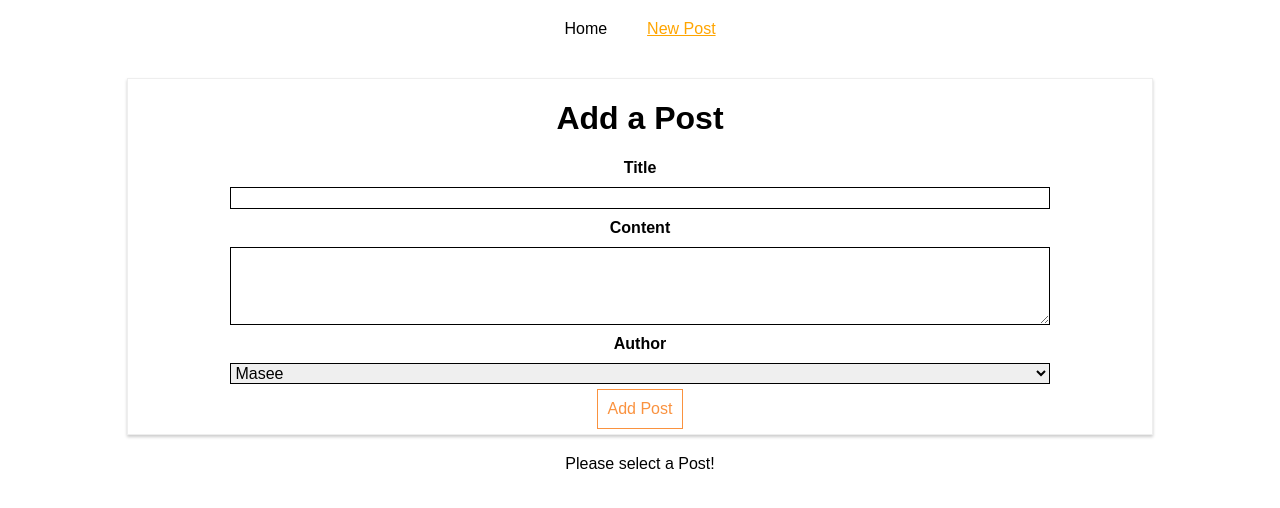
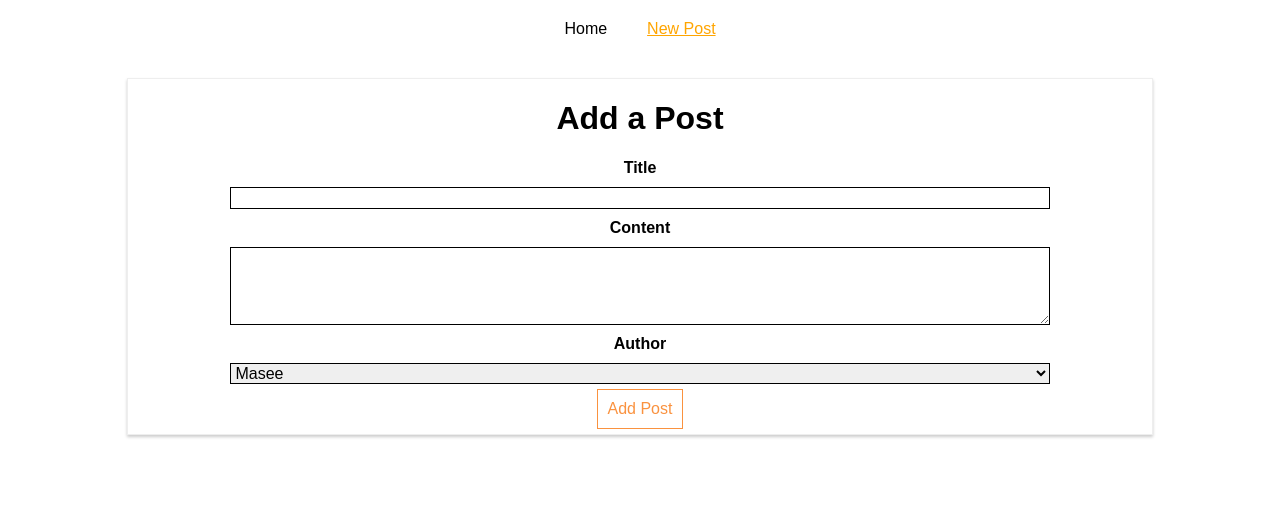
Before and after one commit to maseehussain/http-React-Test, a React (Create React App) app: page /new-post in a window 1280 px wide. Shown: the top 508 px of the page. Built offline with nearby package versions, Linux system fonts and the light colour scheme; no server answers.

Commit message:
Import switch and wrap around our route, which tells it load one at a time

```diff
--- a/src/containers/Blog/Blog.js
+++ b/src/containers/Blog/Blog.js
@@ -2,7 +2,7 @@
 //3- Import Axios
 // import Axios from "axios";
 //import Axios from "../../Axios";
-import { Route, NavLink } from "react-router-dom";
+import { Route, NavLink, Switch } from "react-router-dom";
 
 import Posts from "./Posts/Posts";
 import NewPost from "./NewPost/NewPost";
@@ -43,9 +43,11 @@
             </ul>
           </nav>
         </header>
-        <Route path="/" exact component={Posts} />
-        <Route path="/new-post" component={NewPost} />
-        <Route path="/:id" exact component={FullPost} />
+        <Switch>
+          <Route path="/" exact component={Posts} />
+          <Route path="/new-post" component={NewPost} />
+          <Route path="/:id" exact component={FullPost} />
+        </Switch>
       </div>
     );
   }
```
